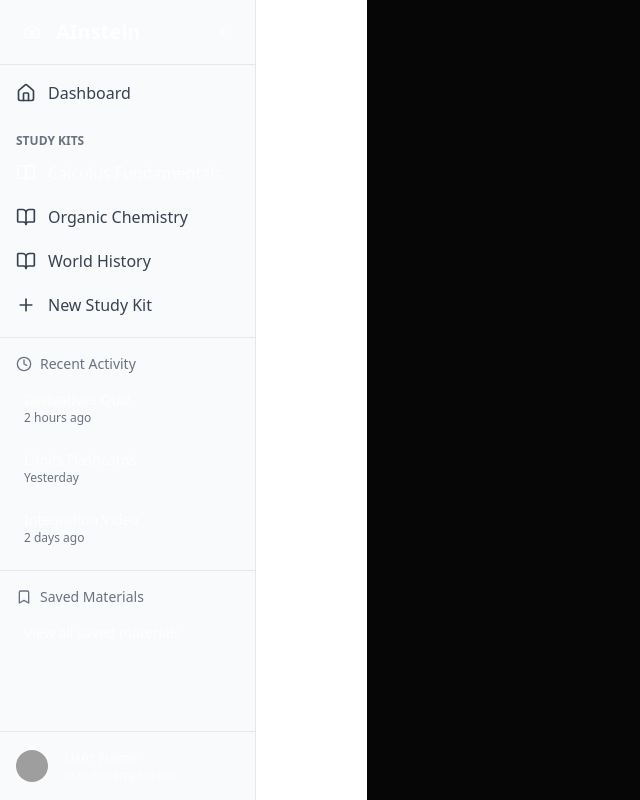
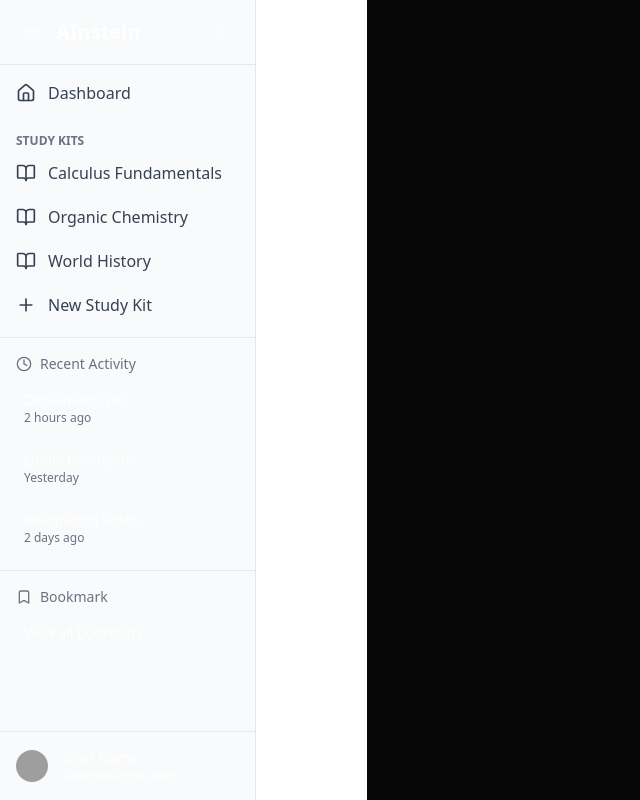
Before and after one commit to 0x0wen/AInstein, a React (Vite) app: page /about in a window 1280 px wide. Shown: the whole page, without its empty margins (0-640 px from the left). Built offline with nearby package versions, Linux system fonts and the light colour scheme; grey boxes are pictures that could not be loaded.

Commit message:
feat: add recent activities and bookmark

```diff
--- a/src/components/layout/sidebar.tsx
+++ b/src/components/layout/sidebar.tsx
@@ -24,24 +24,11 @@ import {
   DropdownMenuSeparator,
   DropdownMenuTrigger,
 } from "@/components/ui/dropdown-menu"
-
+import { useParams } from "@tanstack/react-router"
+import {data} from "@/dummy"
 export function Sidebar() {
   const [collapsed, setCollapsed] = useState(false)
-
-  // Sample study kits for the sidebar
-  const studyKits = [
-    { id: "1", name: "Calculus Fundamentals", active: true },
-    { id: "2", name: "Organic Chemistry", active: false },
-    { id: "3", name: "World History", active: false },
-  ]
-
-  // Sample recent activities
-  const recentActivities = [
-    { id: "1", title: "Derivatives Quiz", type: "quiz", time: "2 hours ago" },
-    { id: "2", title: "Limits Flashcards", type: "flashcards", time: "Yesterday" },
-    { id: "3", title: "Integration Video", type: "video", time: "2 days ago" },
-  ]
-
+  const { id } = useParams({ strict: false })
   return (
     <aside
       className={`bg-gray-50 border-r border-gray-200 h-screen sticky top-0 transition-all duration-300 ${collapsed ? "w-16" : "w-64"}`}
@@ -67,7 +54,7 @@ export function Sidebar() {
             </div>
             {!collapsed && <span className="text-xl font-bold text-primary">AInstein</span>}
           </Link>
-          <Button variant="ghost" size="icon" onClick={() => setCollapsed(!collapsed)} className="h-8 w-8">
+          <Button variant="ghost" size="icon" onClick={() => {setCollapsed(!collapsed)}} className="h-8 w-8">
             {collapsed ? <ChevronRight className="h-4 w-4" /> : <ChevronLeft className="h-4 w-4" />}
           </Button>
         </div>
@@ -86,20 +73,19 @@ export function Sidebar() {
               <div className="px-2 py-1 text-xs font-semibold text-gray-500 uppercase mt-4">Study Kits</div>
             )}
 
-            {studyKits.map((kit) => (
+            {data.studyKits.map((kit) => (
               <Link
                 key={kit.id}
                 to={'/study-kit/$id'}
                 params={{ id: kit.id }}
                 className={`flex items-center p-2 rounded-md ${
-                  kit.active ? "bg-primary/10 text-primary" : "text-gray-700 hover:bg-gray-100"
+                  id == kit.id ? "bg-primary/10 text-primary" : "text-gray-700 hover:bg-gray-100"
                 } mb-1 transition-colors`}
               >
                 <BookOpen className="h-5 w-5 mr-3" />
                 {!collapsed && <span className="truncate">{kit.name}</span>}
               </Link>
             ))}
-
             <Link
               to="/study-kit/create"
               className="flex items-center p-2 text-gray-700 hover:bg-gray-100 rounded-md mb-1 transition-colors"
@@ -131,7 +117,7 @@ export function Sidebar() {
                   Recent Activity
                 </h3>
                 <div className="space-y-2">
-                  {recentActivities.map((activity) => (
+                  {data.recentActivities.map((activity) => (
                     <Link
                       key={activity.id}
                       to={'/study-kit/$id'}
@@ -148,10 +134,10 @@ export function Sidebar() {
               <div className="p-4 border-t border-gray-200">
                 <h3 className="font-medium text-sm text-gray-500 mb-2 flex items-center">
                   <Bookmark className="h-4 w-4 mr-2" />
-                  Saved Materials
+                  Bookmark
                 </h3>
                 <Link to={'/study-kit/create'} className="block text-sm p-2 hover:bg-gray-100 rounded-md transition-colors">
-                  View all saved materials
+                  View all bookmark
                 </Link>
               </div>
             </>
--- a/src/dummy.ts
+++ b/src/dummy.ts
@@ -44,6 +44,8 @@ export interface StudyKit {
 
 export interface Data {
   studyKits: StudyKit[];
+  recentActivities: { id: string; title: string; type: string; time: string }[];
+  bookmarkedItems: { id: string; title: string; type: string }[];
 }
 
 export const data: Data = {
@@ -170,4 +172,13 @@ export const data: Data = {
       ],
     },
   ],
+  recentActivities: [
+    { id: "1", title: "Derivatives Quiz", type: "quiz", time: "2 hours ago" },
+    { id: "2", title: "Limits Flashcards", type: "flashcards", time: "Yesterday" },
+    { id: "3", title: "Integration Video", type: "video", time: "2 days ago" },
+  ],
+  bookmarkedItems: [
+    { id: "1", title: "Reaction Mechanisms Explained", type: "video" },
+    { id: "2", title: "Functional Groups Flashcards", type: "flashcards" },
+  ],
 };
```
